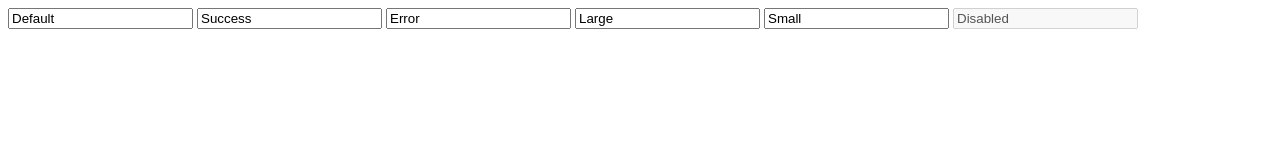
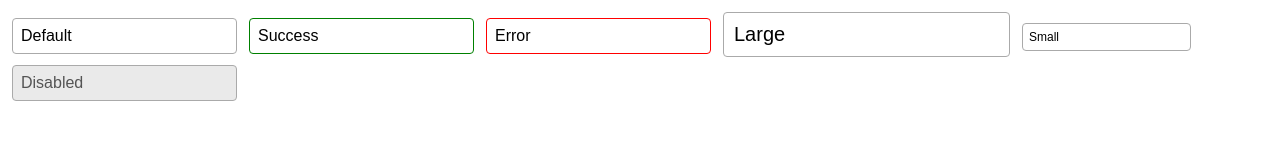
Before and after one commit to ndharmateja/html_css_projects, a plain HTML site: page web_dev_simplified/input_library/index.html in a window 1280 px wide. Drawn offline with Linux system fonts and the light colour scheme.

Commit message:
il: Finish project

```diff
--- a/web_dev_simplified/input_library/index.html
+++ b/web_dev_simplified/input_library/index.html
@@ -9,10 +9,10 @@
   </head>
   <body>
     <input class="input" type="text" value="Default" />
-    <input class="input" type="text" value="Success" />
-    <input class="input" type="text" value="Error" />
-    <input class="input" type="text" value="Large" />
-    <input class="input" type="text" value="Small" />
+    <input class="input input-success" type="text" value="Success" />
+    <input class="input input-error" type="text" value="Error" />
+    <input class="input input-large" type="text" value="Large" />
+    <input class="input input-small" type="text" value="Small" />
     <input class="input" type="text" value="Disabled" disabled />
   </body>
 </html>
--- a/web_dev_simplified/input_library/styles.css
+++ b/web_dev_simplified/input_library/styles.css
@@ -0,0 +1,50 @@
+* {
+  box-sizing: border-box;
+}
+
+input {
+  margin: 0.25rem;
+}
+
+.input {
+  border-radius: 0.25rem;
+  border: 1px solid #aaa;
+  padding: 0.5em 0.5em;
+  outline: none;
+  font-size: inherit;
+}
+
+.input:focus {
+  border-color: #0af;
+  box-shadow: 0 0 5px 0 #0af;
+}
+
+.input.input-success {
+  border: 1px solid green;
+}
+
+.input.input-success:focus {
+  border-color: #0f0;
+  box-shadow: 0 0 5px 0 #0f0;
+}
+
+.input.input-error {
+  border: 1px solid red;
+}
+
+.input.input-error:focus {
+  border-color: red;
+  box-shadow: 0 0 5px 0 red;
+}
+
+.input.input-large {
+  font-size: 1.25rem;
+}
+
+.input.input-small {
+  font-size: 0.75rem;
+}
+
+.input:disabled {
+  background-color: #eaeaea;
+}
```
